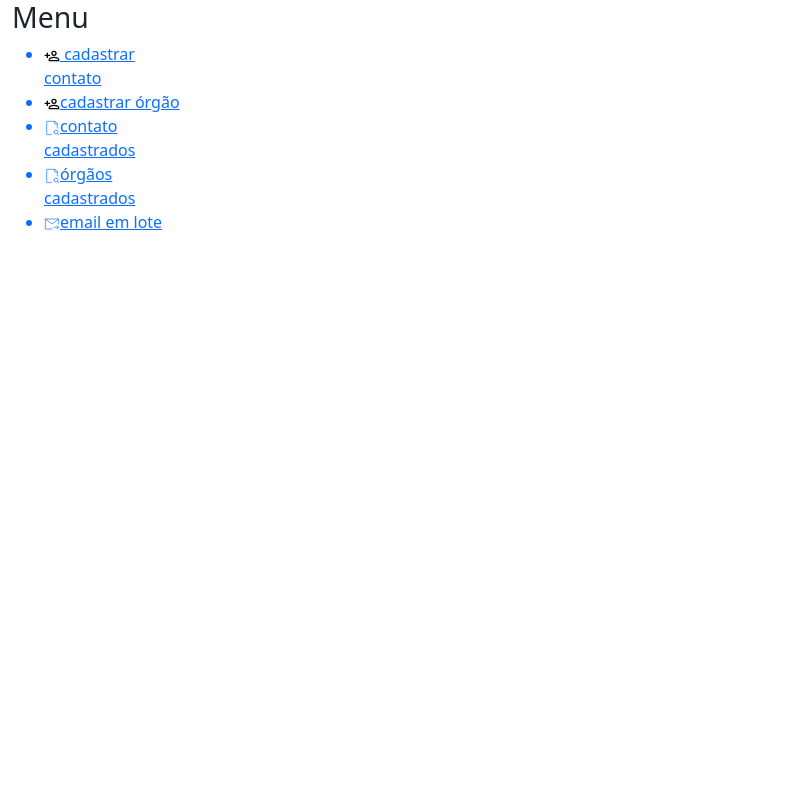
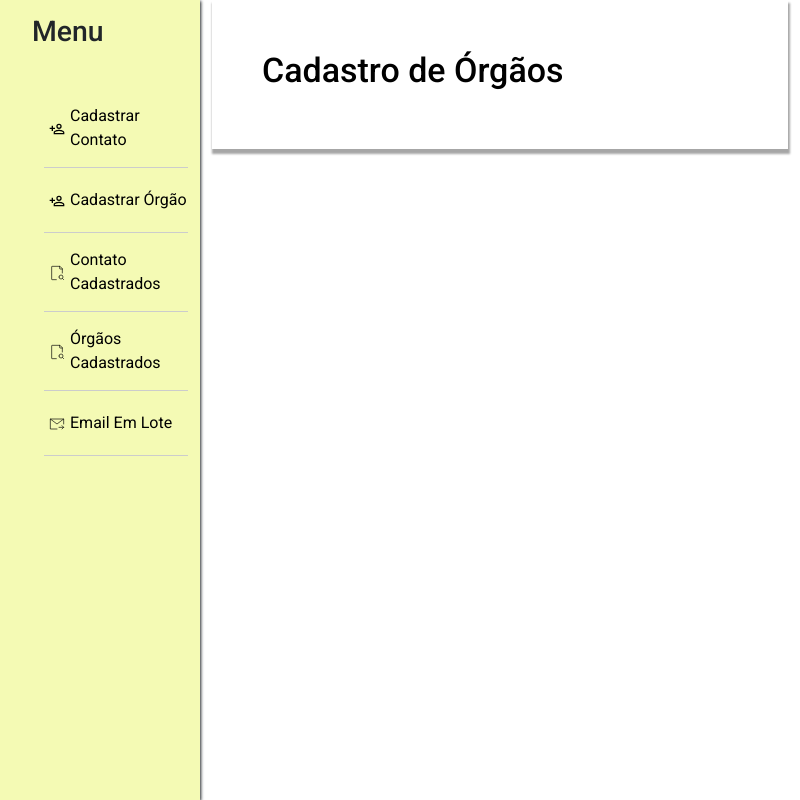
Before and after one commit to CaioHPerlin/contact-book-offline, an Electron app: page views/registerOrgao/index.html in a window 800 px wide. Drawn offline with nearby package versions, Linux system fonts and the light colour scheme.

Commit message:
feat:  organ registration nav

```diff
--- a/views/registerOrgao/index.html
+++ b/views/registerOrgao/index.html
@@ -21,6 +21,24 @@
         </ul>
     </header>
 
+    <main class="col-md-9 col-lg-10">
+
+        <nav class="topo">
+          <section class="topo-title">
+            <h1>Cadastro de Órgãos</h1>
+          </section>
+
+        </nav>
+
+
+          <section class="content">
+
+
+
+          </section>
+        </main>
+
+      </div>
 
 
 
--- a/views/registerOrgao/main.css
+++ b/views/registerOrgao/main.css
@@ -0,0 +1,61 @@
+@import url('https://fonts.googleapis.com/css?family=Roboto:300,400,400i,500');
+
+body {
+	overflow-x: hidden;
+	font-family: 'Roboto', sans-serif;
+}
+
+header{
+   min-height: 100vh;
+    box-shadow: 1px 1px 3px;
+    background-color:  #f4fab4;
+}
+
+header h2{
+    margin-top: 5px;
+    padding: 10px 20px;
+}
+.list{
+    margin-top: 30px;
+}
+
+.list li{
+    list-style: none;
+    padding: 15px 0px;
+    border-bottom: 1px solid #ccc;
+    display: flex;
+
+    align-items: center;
+    text-transform: capitalize;
+}
+ i{
+    margin: 0;
+    padding: 5px;
+ }
+
+ .list li:hover{
+    background-color: #f7fbc6;
+    cursor: pointer;
+
+ }
+
+.topo{
+    padding: 50px;
+    display: flex;
+    align-items: center;
+    justify-content: space-between;
+    box-shadow: 1px 4px 2px 1px rgba(0,0,0,0.35);
+    -webkit-box-shadow: 1px 4px 2px 1px rgba(0,0,0,0.35);
+    -moz-box-shadow: 1px 4px 2px 1px rgba(0,0,0,0.35);
+}
+
+.topo section h1{
+    font-size: 34px;
+    color: #000;
+}
+
+
+header a {
+    text-decoration: none;
+    color: #000;
+}
```
